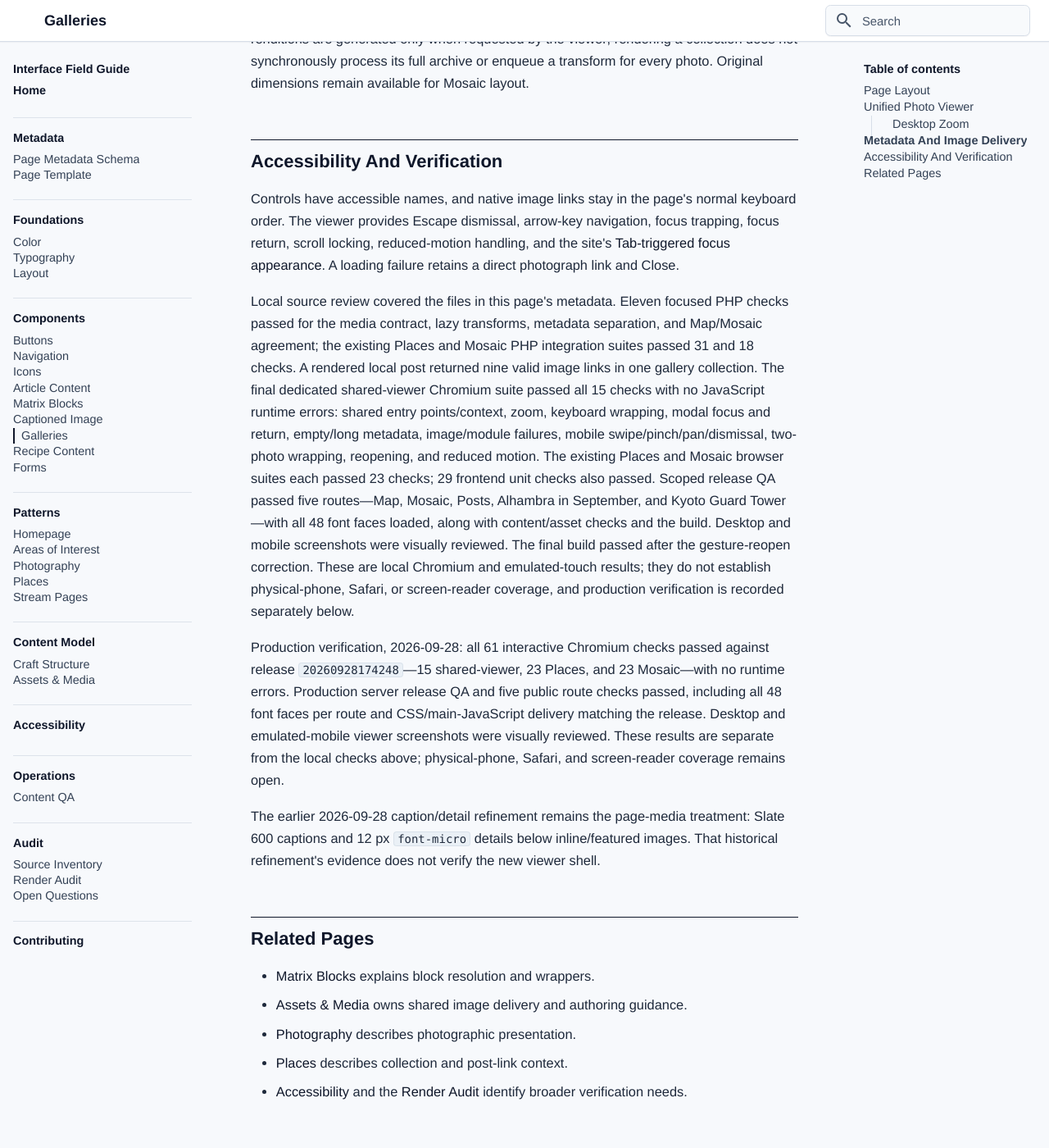
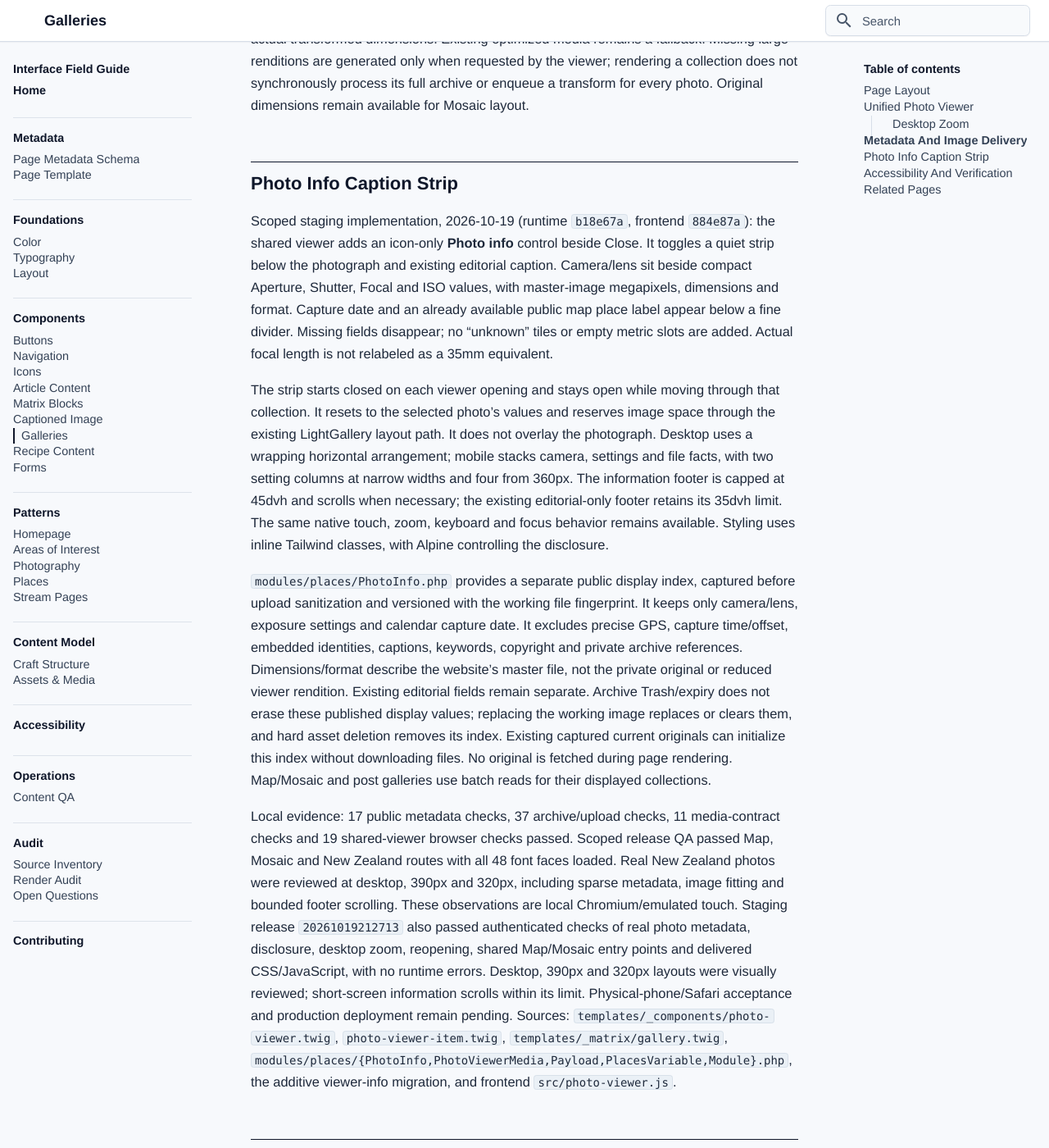
Before and after one commit to bentilden/Design-System, an MkDocs documentation site: the page built from docs/components/galleries.md, in a window 1280 px wide and 1400 px high, scrolled down 3672 px. Shown: the whole window at 82% size. Built offline with MkDocs 1.6.1 and Material for MkDocs 9.7.7, drawn with Linux system fonts in a browser that asks for light colours; some web fonts are replaced; some of the changed text lies outside the part shown.

Commit message:
Document photo info caption strip staging behavior

```diff
--- a/docs/components/galleries.md
+++ b/docs/components/galleries.md
@@ -85,9 +85,19 @@ Local follow-up verification, 2026-09-28: all 18 shared-viewer Chromium checks p
 
 ## Metadata And Image Delivery
 
-Captions and details come only from their real asset fields, as plain text. Alt text supplies the image description; it is never used as a visible caption fallback. No camera metadata is synthesized from these free-text fields.
+Editorial captions and details come only from their real asset fields, as plain text. The Photo info staging trial below adds a separate allowlisted technical display index. Alt text supplies the image description; it is never used as a visible caption fallback. No camera metadata is synthesized from these free-text fields.
 
 Every entry point requests the same `largeImage` rendition, currently 1800 px wide, and its actual transformed dimensions. Existing optimized media remains a fallback. Missing large renditions are generated only when requested by the viewer; rendering a collection does not synchronously process its full archive or enqueue a transform for every photo. Original dimensions remain available for Mosaic layout.
+
+## Photo Info Caption Strip
+
+Scoped staging implementation, 2026-10-19 (runtime `b18e67a`, frontend `884e87a`): the shared viewer adds an icon-only **Photo info** control beside Close. It toggles a quiet strip below the photograph and existing editorial caption. Camera/lens sit beside compact Aperture, Shutter, Focal and ISO values, with master-image megapixels, dimensions and format. Capture date and an already available public map place label appear below a fine divider. Missing fields disappear; no “unknown” tiles or empty metric slots are added. Actual focal length is not relabeled as a 35mm equivalent.
+
+The strip starts closed on each viewer opening and stays open while moving through that collection. It resets to the selected photo’s values and reserves image space through the existing LightGallery layout path. It does not overlay the photograph. Desktop uses a wrapping horizontal arrangement; mobile stacks camera, settings and file facts, with two setting columns at narrow widths and four from 360px. The information footer is capped at 45dvh and scrolls when necessary; the existing editorial-only footer retains its 35dvh limit. The same native touch, zoom, keyboard and focus behavior remains available. Styling uses inline Tailwind classes, with Alpine controlling the disclosure.
+
+`modules/places/PhotoInfo.php` provides a separate public display index, captured before upload sanitization and versioned with the working file fingerprint. It keeps only camera/lens, exposure settings and calendar capture date. It excludes precise GPS, capture time/offset, embedded identities, captions, keywords, copyright and private archive references. Dimensions/format describe the website’s master file, not the private original or reduced viewer rendition. Existing editorial fields remain separate. Archive Trash/expiry does not erase these published display values; replacing the working image replaces or clears them, and hard asset deletion removes its index. Existing captured current originals can initialize this index without downloading files. No original is fetched during page rendering. Map/Mosaic and post galleries use batch reads for their displayed collections.
+
+Local evidence: 17 public metadata checks, 37 archive/upload checks, 11 media-contract checks and 19 shared-viewer browser checks passed. Scoped release QA passed Map, Mosaic and New Zealand routes with all 48 font faces loaded. Real New Zealand photos were reviewed at desktop, 390px and 320px, including sparse metadata, image fitting and bounded footer scrolling. These observations are local Chromium/emulated touch. Staging release `20261019212713` also passed authenticated checks of real photo metadata, disclosure, desktop zoom, reopening, shared Map/Mosaic entry points and delivered CSS/JavaScript, with no runtime errors. Desktop, 390px and 320px layouts were visually reviewed; short-screen information scrolls within its limit. Physical-phone/Safari acceptance and production deployment remain pending. Sources: `templates/_components/photo-viewer.twig`, `photo-viewer-item.twig`, `templates/_matrix/gallery.twig`, `modules/places/{PhotoInfo,PhotoViewerMedia,Payload,PlacesVariable,Module}.php`, the additive viewer-info migration, and frontend `src/photo-viewer.js`.
 
 ## Accessibility And Verification
 
```
Also changed, not shown: docs/content-model/assets-media.md (+2 -0 lines).
